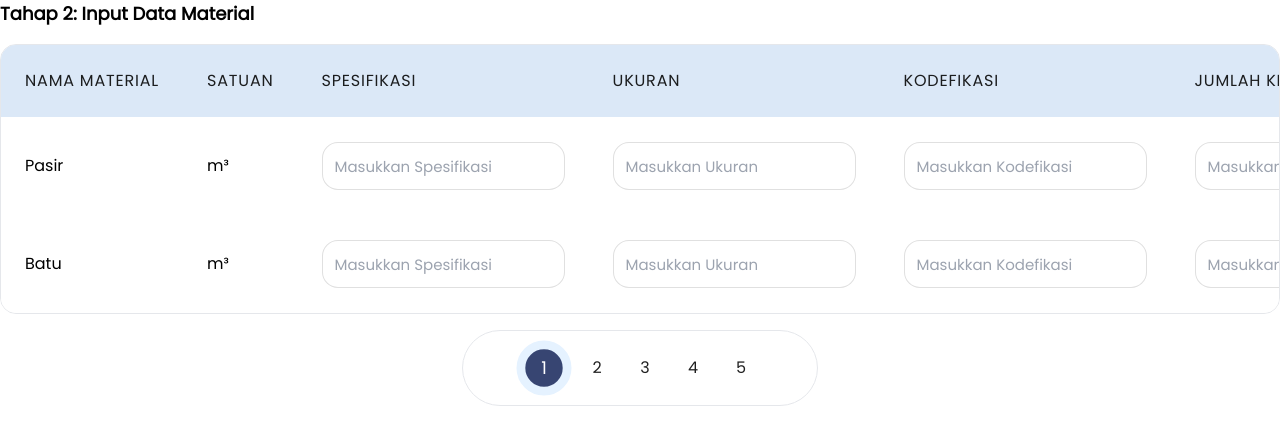
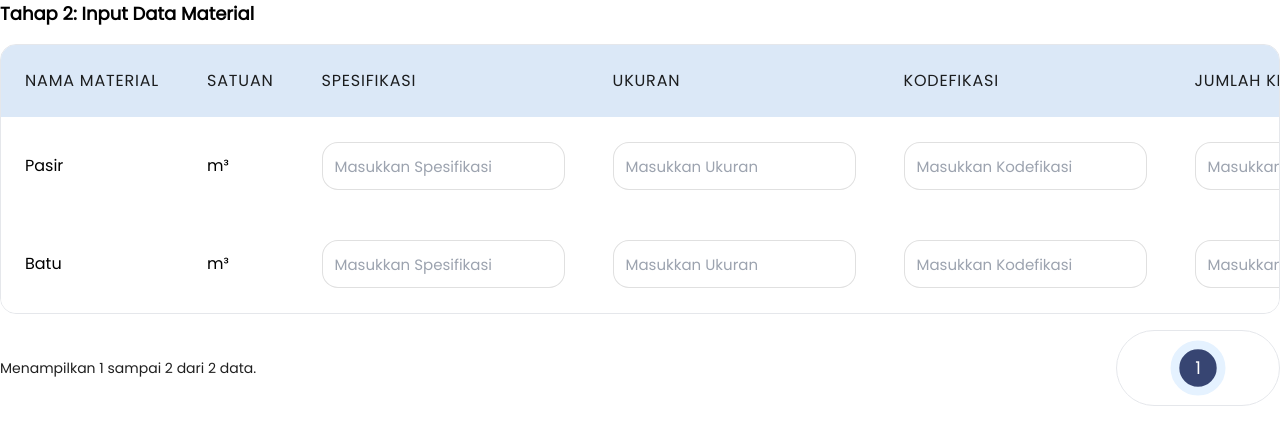
Before and after one commit to pupr-2024-2025/sipasti-fe, a Next.js app: page /perencanaan_data/tahap2 in a window 1280 px wide. Shown: the top 444 px of the page. Built offline with nearby package versions, Linux system fonts and the light colour scheme; some icons are missing.

Commit message:
added pagination1

```diff
--- a/src/components/dropdown.js
+++ b/src/components/dropdown.js
@@ -1,11 +1,11 @@
 import React, { useState } from "react";
-import colors from "../styles/colors"; // Import your colors
-import { CloseCircle, ArrowDown2 } from "iconsax-react"; // Import your chevron icon here
+import colors from "../styles/colors";
+import { CloseCircle, ArrowDown2 } from "iconsax-react";
 
 const Dropdown = ({
   options,
   label,
-  placeholder = "Pilih Opsi", // Default placeholder text
+  placeholder = "Pilih Opsi",
   onSelect,
   value,
   isRequired = false,
@@ -13,19 +13,19 @@ const Dropdown = ({
   const [isOpen, setIsOpen] = useState(false);
   const [selectedValue, setSelectedValue] = useState(value || "");
   const [error, setError] = useState("");
-  const [isFocused, setIsFocused] = useState(false); // State for tracking focus
+  const [isFocused, setIsFocused] = useState(false);
 
   const handleToggle = () => {
     setIsOpen((prev) => !prev);
-    setIsFocused(true); // Set focused when the dropdown is toggled
+    setIsFocused(true);
   };
 
   const handleSelect = (option) => {
     setSelectedValue(option);
-    onSelect(option); // Call onSelect with the selected option
+    onSelect(option);
     setIsOpen(false);
-    setError(""); // Clear error when a selection is made
-    setIsFocused(false); // Clear focus state when an option is selected
+    setError("");
+    setIsFocused(false);
   };
 
   const handleBlur = () => {
@@ -34,7 +34,7 @@ const Dropdown = ({
     } else {
       setError("");
     }
-    setIsFocused(false); // Clear focus state when blurred
+    setIsFocused(false);
   };
 
   return (
@@ -56,27 +56,33 @@ const Dropdown = ({
               : isFocused
               ? "border-custom-blue-500 text-emphasis-on_surface-medium"
               : "border border-surface-light-outline"
-          } text-left flex justify-between items-center`}>
+          } text-left flex justify-between items-center`}
+        >
           <span
             className={`${
               isFocused
                 ? "text-emphasis-on_surface-medium"
                 : "text-emphasis-on_surface-small"
-            }`}>
+            }`}
+          >
             {selectedValue || placeholder}
           </span>
           <ArrowDown2 size={16} color={colors.Surface.On_Surface_Small} />
         </button>
 
         {isOpen && (
-          <div className="absolute z-20 bg-surface-light-background shadow-lg rounded-md mt-1 w-full">
+          <div
+            className="z-30 bg-surface-light-background shadow-lg rounded-md mt-1 w-full"
+            style={{ top: "100%", left: 0 }} // Positioning
+          >
             {options.map((option, index) => (
               <div
-                key={index} // Use a unique key here
+                key={index}
                 onClick={() => handleSelect(option)}
                 className="hover:bg-custom-blue-50 hover:text-custom-blue-500 cursor-pointer text-left text-emphasis-on_surface-high text-Small rounded-md mb-1"
-                style={{ padding: "8px 12px" }}>
-                {option} {/* Render option label */}
+                style={{ padding: "8px 12px" }}
+              >
+                {option}
               </div>
             ))}
           </div>
--- a/src/components/pagination.js
+++ b/src/components/pagination.js
@@ -1,14 +1,14 @@
 import React, { useState } from "react";
 import { ArrowLeft2, ArrowRight2 } from "iconsax-react";
 
-const Pagination = ({ currentPage, totalPages, onPageChange }) => {
+const Pagination = ({ currentPage, totalPages, onPageChange, totalData }) => {
   const [hoveredPage, setHoveredPage] = useState(null);
-  const [pressedPage, setPressedPage] = useState(null); // New state for pressed page
+  const [pressedPage, setPressedPage] = useState(null);
 
   const handlePageClick = (page) => {
     if (page !== currentPage) {
       onPageChange(page);
-      setPressedPage(page); // Set pressed page when clicking
+      setPressedPage(page);
     }
   };
 
@@ -23,19 +23,20 @@ const Pagination = ({ currentPage, totalPages, onPageChange }) => {
             onMouseEnter={() => setHoveredPage(i)}
             onMouseLeave={() => {
               setHoveredPage(null);
-              setPressedPage(null); // Reset pressed state on mouse leave
+              setPressedPage(null);
             }}
             className={`rounded-full transition-transform duration-200 ease-in-out ${
               i === currentPage
                 ? "w-[50px] h-[50px] bg-custom-blue-500 text-emphasis-on_color-high border-8 border-custom-blue-50 scale-110"
                 : `w-[40px] h-[40px] ${
-                    pressedPage === i // Check if this page is pressed
-                      ? "bg-custom-blue-400" // Change color when pressed
+                    pressedPage === i
+                      ? "bg-custom-blue-400"
                       : hoveredPage === i
                       ? "bg-custom-blue-300"
                       : "bg-custom-neutral-0"
                   } text-emphasis-on_surface-high border-2 border-transparent scale-100`
-            }`}>
+            }`}
+          >
             {i}
           </button>
         </li>
@@ -45,8 +46,13 @@ const Pagination = ({ currentPage, totalPages, onPageChange }) => {
     return pageNumbers;
   };
 
+  const startIndex = currentPage * 10 - 9; // Calculate starting index for display
+
   return (
-    <div className="flex items-center justify-center mt-4">
+    <div className="flex items-center justify-between mt-4">
+      <div className="text-sm text-emphasis-on_surface-high">
+        Menampilkan {startIndex} sampai {Math.min(currentPage * 10, totalData)} dari {totalData} data.
+      </div>
       <div className="border rounded-full p-3 bg-custom-neutral-0">
         <ul className="flex items-center">
           <li>
@@ -56,19 +62,20 @@ const Pagination = ({ currentPage, totalPages, onPageChange }) => {
               onMouseEnter={() => currentPage > 1 && setHoveredPage("prev")}
               onMouseLeave={() => {
                 currentPage > 1 && setHoveredPage(null);
-                setPressedPage(null); // Reset pressed state on mouse leave
+                setPressedPage(null);
               }}
               className={`w-[40px] h-[40px] flex items-center justify-center rounded-full ${
                 currentPage === 1
                   ? "bg-custom-neutral-0 text-emphasis-on_surface-high cursor-not-allowed opacity-60"
                   : `bg-custom-neutral-0 text-emphasis-on_surface-high cursor-pointer transition-transform duration-200 ease-in-out ${
-                      pressedPage === "prev" // Check if previous button is pressed
+                      pressedPage === "prev"
                         ? "bg-custom-blue-400"
                         : hoveredPage === "prev"
                         ? "bg-custom-blue-300"
                         : ""
                     }`
-              }`}>
+              }`}
+            >
               <ArrowLeft2 size="20" />
             </button>
           </li>
@@ -82,19 +89,20 @@ const Pagination = ({ currentPage, totalPages, onPageChange }) => {
               }
               onMouseLeave={() => {
                 currentPage < totalPages && setHoveredPage(null);
-                setPressedPage(null); // Reset pressed state on mouse leave
+                setPressedPage(null);
               }}
               className={`w-[40px] h-[40px] flex items-center justify-center rounded-full ${
                 currentPage === totalPages
-                  ? "bg-gray-300 text-emphasis-on_surface-high cursor-not-allowed opacity-60"
+                  ? "text-emphasis-on_surface-high cursor-not-allowed opacity-60"
                   : `bg-custom-neutral-0 text-emphasis-on_surface-high cursor-pointer transition-transform duration-200 ease-in-out ${
-                      pressedPage === "next" // Check if next button is pressed
+                      pressedPage === "next"
                         ? "bg-custom-blue-400"
                         : hoveredPage === "next"
                         ? "bg-custom-blue-300"
                         : ""
                     }`
-              }`}>
+              }`}
+            >
               <ArrowRight2 size="20" />
             </button>
           </li>
--- a/src/pages/perencanaan_data/tahap2.js
+++ b/src/pages/perencanaan_data/tahap2.js
@@ -1,13 +1,13 @@
-import React, { useState } from "react"; // Import useState here
-import Table from "../../components/table"; // Pastikan jalurnya benar
-import Pagination from "../../components/pagination"; // Update the path as needed
+import React, { useState } from "react";
+import Table from "../../components/table";
+import Pagination from "../../components/pagination";
 
 const Tahap2 = () => {
-  // State for pagination
   const [currentPage, setCurrentPage] = useState(1);
-  const totalPages = 5; // Set your total pages here
+  const itemsPerPage = 10;
+  const totalData = 2; // Total rows in your data array
+  const totalPages = Math.ceil(totalData / itemsPerPage);
 
-  // Data kolom untuk tabel
   const columns = [
     { title: "Nama Material", accessor: "namaMaterial", type: "text" },
     { title: "Satuan", accessor: "satuan", type: "text" },
@@ -61,7 +61,6 @@ const Tahap2 = () => {
     },
   ];
 
-  // Data dummy untuk baris tabel
   const data = [
     {
       id: 1,
@@ -91,6 +90,9 @@ const Tahap2 = () => {
     },
   ];
 
+  const startIndex = (currentPage - 1) * itemsPerPage + 1;
+  const endIndex = Math.min(currentPage * itemsPerPage, totalData);
+
   return (
     <div>
       <h2 className="text-lg font-semibold mb-4">
@@ -100,7 +102,8 @@ const Tahap2 = () => {
       <Pagination
         currentPage={currentPage}
         totalPages={totalPages}
-        onPageChange={setCurrentPage} // Use the setter directly
+        onPageChange={setCurrentPage}
+        totalData={totalData}
       />
     </div>
   );
```
